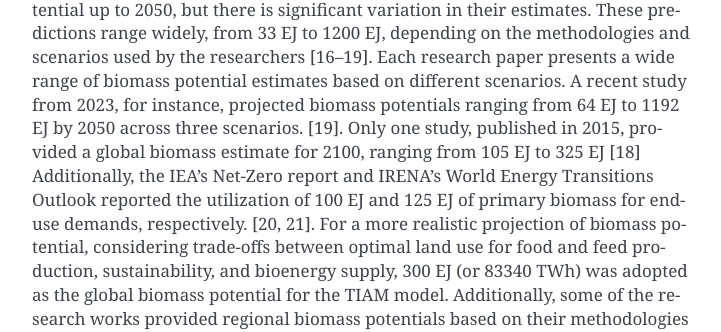
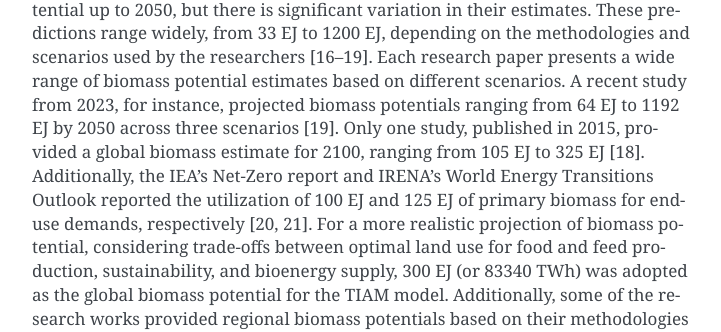
Before and after one commit to experimentarium/etsap-tiam, a Sphinx documentation site: the page built from docs/restrictions/potentials-renewable.md, in a window 1280 px wide and 900 px high, scrolled down 3825 px. Shown: the part 286-618 px from the top of the window, without its empty margins (388-1109 px from the left). Built offline with Sphinx 7.4.7, drawn with Linux system fonts in a browser that asks for light colours; some of the changed text lies outside the part shown.

```diff
--- a/docs/restrictions/potentials-renewable.md
+++ b/docs/restrictions/potentials-renewable.md
@@ -27,7 +27,7 @@ Table 1: Global Renewable Potentials. Source [2].
 
 Based on a literature review, studies on renewable energy potentials were examined. Included are studies with the models GLAES/RESKit (cf. Franzmann et al. [1]) and PyGRETA (cf. Buchenberg et al. [2]), which have investigated the global renewable potentials within the project "ETSAP Deutschland" (cf. Figure 1 & Figure 2).
 
-The comparison of the wind onshore studies with the results from the GLAES/RESkit and PyGRETA models is shown in Figure 1 can be seen. For wind onshore, some studies could be identified that investigate technical potentials based on GIS models with the addition of land use criteria. Studies that investigate the global technical potential based on all TIAM regions could not be found, yet there are some studies that evaluate several TIAM regions using the chosen approach. Among them are the studies by Bosch et al., Eurek et al., and Ruiz et al. [3–6] However, the studies here show significant differences in terms of results. For example, in these studies for Africa, the values, GLAES/RESKit and PyGRETA included, range from 601.5 GW to 149418.6 GW. This is partly because the TIAM Africa region aggregates the individual African countries. Many of the studies mentioned, however, only represent sub-areas of the TIAM regions, which makes a comparison difficult. If individual countries are compared, the picture is usually very similar; for example, the values for Germany in PyGRETA, GLAES/RESKit and Ruiz et al. [5] are close together at 283.8 GW, 294.77 GW and 308 GW (max. scenario).
+The comparison of the wind onshore studies with the results from the GLAES/RESkit and PyGRETA models is shown in Figure 1 can be seen. For wind onshore, some studies could be identified that investigate technical potentials based on GIS models with the addition of land use criteria. Studies that investigate the global technical potential based on all TIAM regions could not be found, yet there are some studies that evaluate several TIAM regions using the chosen approach. Among them are the studies by Bosch et al., Eurek et al., and Ruiz et al. [3–6]. However, the studies here show significant differences in terms of results. For example, in these studies for Africa, the values, GLAES/RESKit and PyGRETA included, range from 601.5 GW to 149418.6 GW. This is partly because the TIAM Africa region aggregates the individual African countries. Many of the studies mentioned, however, only represent sub-areas of the TIAM regions, which makes a comparison difficult. If individual countries are compared, the picture is usually very similar; for example, the values for Germany in PyGRETA, GLAES/RESKit and Ruiz et al. [5] are close together at 283.8 GW, 294.77 GW and 308 GW (max. scenario).
 
 In general, it can be said for the literature comparison based on onshore wind that the values are very scattered. The literature comparison cannot identify exactly to what extent the regional consideration has an influence on the results, but it has also been shown that on a country comparison the results of the literature almost match those of PyGRETA and GLAES/RESKit (cf. Mexico in Figure 1).
 
@@ -52,8 +52,8 @@ Figure 3: Study comparison on global onshore wind potential.
 Figure 4: Study comparison on global solar PV potential.
 
 
-In the case of biomass potentials, many studies have projected global biomass potential up to 2050, but there is significant variation in their estimates. These predictions range widely, from 33 EJ to 1200 EJ, depending on the methodologies and scenarios used by the researchers [16–19]. Each research paper presents a wide range of biomass potential estimates based on different scenarios. A recent study from 2023, for instance, projected biomass potentials ranging from 64 EJ to 1192 EJ by 2050 across three scenarios.  [19]. Only one study, published in 2015, provided a global biomass estimate for 2100, ranging from 105 EJ to 325 EJ [18] Additionally, the IEA’s Net-Zero report and IRENA’s World Energy Transitions Outlook reported the utilization of 100 EJ and 125 EJ of primary biomass for end-use demands, respectively. [20, 21].
-For a more realistic projection of biomass potential, considering trade-offs between optimal land use for food and feed production, sustainability, and bioenergy supply, 300 EJ (or 83340 TWh) was adopted as the global biomass potential for the TIAM model.  Additionally, some of the research works provided regional biomass potentials based on their methodologies [16–18]. Each work does not meet exactly with the regional potentials but all of them agree that CSA region has the highest share of biomass potential (around 25%) followed by Africa (14%).  Germany has a technical biomass potential of 2200 PJ as reported by [22]. The biomass potential shares for the rest of the TIAM regions have been considered from the research works mentioned above and based on own calculations and reported in Table 1.
+In the case of biomass potentials, many studies have projected global biomass potential up to 2050, but there is significant variation in their estimates. These predictions range widely, from 33 EJ to 1200 EJ, depending on the methodologies and scenarios used by the researchers [16–19]. Each research paper presents a wide range of biomass potential estimates based on different scenarios. A recent study from 2023, for instance, projected biomass potentials ranging from 64 EJ to 1192 EJ by 2050 across three scenarios [19]. Only one study, published in 2015, provided a global biomass estimate for 2100, ranging from 105 EJ to 325 EJ [18]. Additionally, the IEA’s Net-Zero report and IRENA’s World Energy Transitions Outlook reported the utilization of 100 EJ and 125 EJ of primary biomass for end-use demands, respectively [20, 21].
+For a more realistic projection of biomass potential, considering trade-offs between optimal land use for food and feed production, sustainability, and bioenergy supply, 300 EJ (or 83340 TWh) was adopted as the global biomass potential for the TIAM model. Additionally, some of the research works provided regional biomass potentials based on their methodologies [16–18]. Each work does not meet exactly with the regional potentials but all of them agree that CSA region has the highest share of biomass potential (around 25%) followed by Africa (14%). Germany has a technical biomass potential of 2200 PJ as reported by [22]. The biomass potential shares for the rest of the TIAM regions have been considered from the research works mentioned above and based on own calculations and reported in Table 1.
 
 ## References
 [1]	D. Franzmann et al., “Green Hydrogen Cost-Potentials for Global Trade”, Mar. 2023. [Online]. Available: https://arxiv.org/pdf/2303.00314
```
